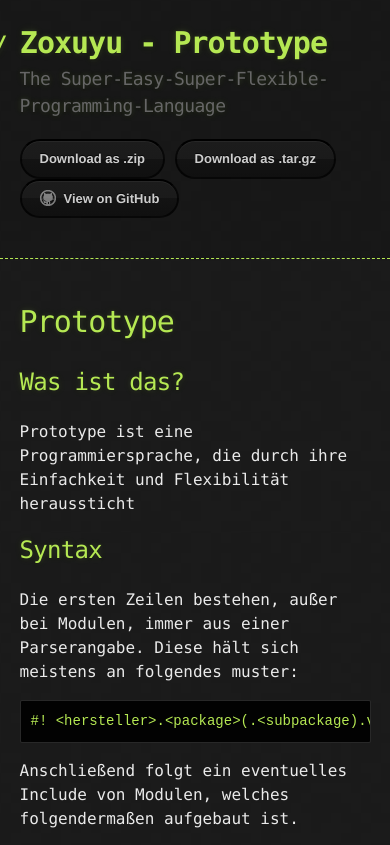
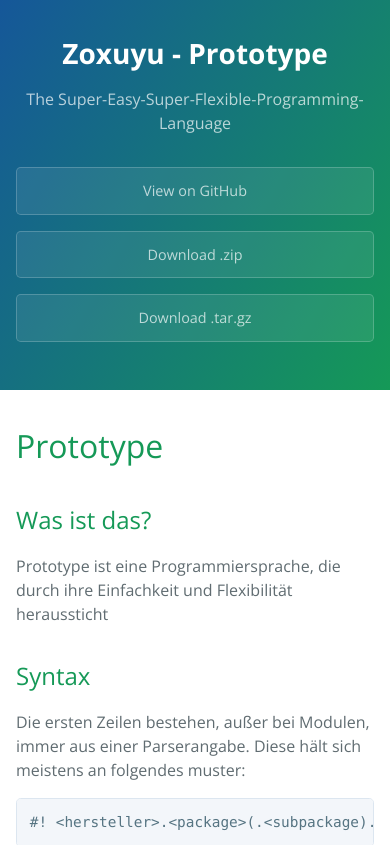
Before and after one commit to zoxuyu/prototype, a plain HTML site: page index.html in a window 390 px wide. Shown: the top 845 px of the page. Drawn offline with nearby package versions, Linux system fonts and the light colour scheme.

Commit message:
Create gh-pages branch via GitHub

```diff
--- a/index.html
+++ b/index.html
@@ -1,34 +1,25 @@
 <!DOCTYPE html>
-<html>
+<html lang="en-us">
   <head>
-    <meta charset='utf-8'>
-    <meta http-equiv="X-UA-Compatible" content="chrome=1">
+    <meta charset="UTF-8">
+    <title>Zoxuyu - Prototype by zoxuyu</title>
+    <meta name="viewport" content="width=device-width, initial-scale=1">
+    <link rel="stylesheet" type="text/css" href="stylesheets/normalize.css" media="screen">
+    <link href='https://fonts.googleapis.com/css?family=Open+Sans:400,700' rel='stylesheet' type='text/css'>
+    <link rel="stylesheet" type="text/css" href="stylesheets/stylesheet.css" media="screen">
+    <link rel="stylesheet" type="text/css" href="stylesheets/github-light.css" media="screen">
+  </head>
+  <body>
+    <section class="page-header">
+      <h1 class="project-name">Zoxuyu - Prototype</h1>
+      <h2 class="project-tagline">The Super-Easy-Super-Flexible-Programming-Language</h2>
+      <a href="https://github.com/zoxuyu/prototype" class="btn">View on GitHub</a>
+      <a href="https://github.com/zoxuyu/prototype/zipball/master" class="btn">Download .zip</a>
+      <a href="https://github.com/zoxuyu/prototype/tarball/master" class="btn">Download .tar.gz</a>
+    </section>
 
-    <link rel="stylesheet" type="text/css" href="stylesheets/stylesheet.css" media="screen">
-    <link rel="stylesheet" type="text/css" href="stylesheets/github-dark.css" media="screen">
-    <link rel="stylesheet" type="text/css" href="stylesheets/print.css" media="print">
-
-    <title>Zoxuyu - Prototype by zoxuyu</title>
-  </head>
-
-  <body>
-
-    <header>
-      <div class="container">
-        <h1>Zoxuyu - Prototype</h1>
-        <h2>The Super-Easy-Super-Flexible-Programming-Language</h2>
-
-        <section id="downloads">
-          <a href="https://github.com/zoxuyu/prototype/zipball/master" class="btn">Download as .zip</a>
-          <a href="https://github.com/zoxuyu/prototype/tarball/master" class="btn">Download as .tar.gz</a>
-          <a href="https://github.com/zoxuyu/prototype" class="btn btn-github"><span class="icon"></span>View on GitHub</a>
-        </section>
-      </div>
-    </header>
-
-    <div class="container">
-      <section id="main_content">
-        <h1>
+    <section class="main-content">
+      <h1>
 <a id="prototype" class="anchor" href="#prototype" aria-hidden="true"><span aria-hidden="true" class="octicon octicon-link"></span></a>Prototype</h1>
 
 <h2>
@@ -155,8 +146,14 @@ AUSGABE:
 "Die Variable Test enthält: Hallo Welt!. Die Variable Zahl enthält: 3.25"
 "3.25 ist größer als 3"
 </code></pre>
-      </section>
-    </div>
+
+      <footer class="site-footer">
+        <span class="site-footer-owner"><a href="https://github.com/zoxuyu/prototype">Zoxuyu - Prototype</a> is maintained by <a href="https://github.com/zoxuyu">zoxuyu</a>.</span>
+
+        <span class="site-footer-credits">This page was generated by <a href="https://pages.github.com">GitHub Pages</a> using the <a href="https://github.com/jasonlong/cayman-theme">Cayman theme</a> by <a href="https://twitter.com/jasonlong">Jason Long</a>.</span>
+      </footer>
+
+    </section>
 
 
   </body>
--- a/stylesheets/stylesheet.css
+++ b/stylesheets/stylesheet.css
@@ -1,247 +1,245 @@
+* {
+  box-sizing: border-box; }
+
 body {
+  padding: 0;
   margin: 0;
-  padding: 0;
-  background: #151515 url("../images/bkg.png") 0 0;
-  color: #eaeaea;
-  font: 16px;
+  font-family: "Open Sans", "Helvetica Neue", Helvetica, Arial, sans-serif;
+  font-size: 16px;
   line-height: 1.5;
-  font-family: Monaco, "Bitstream Vera Sans Mono", "Lucida Console", Terminal, monospace;
-}
+  color: #606c71; }
 
-/* General & 'Reset' Stuff */
-
-.container {
-  width: 90%;
-  max-width: 600px;
-  margin: 0 auto;
-}
-
-section {
-  display: block;
-  margin: 0 0 20px 0;
-}
-
-h1, h2, h3, h4, h5, h6 {
-  margin: 0 0 20px;
-}
-
-li {
-  line-height: 1.4 ;
-}
-
-/* Header, <header>
-   header   - container
-   h1       - project name
-   h2       - project description
-*/
-
-header {
-  background: rgba(0, 0, 0, 0.1);
-  width: 100%;
-  border-bottom: 1px dashed #b5e853;
-  padding: 20px 0;
-  margin: 0 0 40px 0;
-}
-
-header h1 {
-  font-size: 30px;
-  line-height: 1.5;
-  margin: 0 0 0 -40px;
-  font-weight: bold;
-  font-family: Monaco, "Bitstream Vera Sans Mono", "Lucida Console", Terminal, monospace;
-  color: #b5e853;
-  text-shadow: 0 1px 1px rgba(0, 0, 0, 0.1),
-               0 0 5px rgba(181, 232, 83, 0.1),
-               0 0 10px rgba(181, 232, 83, 0.1);
-  letter-spacing: -1px;
-  -webkit-font-smoothing: antialiased;
-}
-
-header h1:before {
-  content: "./ ";
-  font-size: 24px;
-}
-
-header h2 {
-  font-size: 18px;
-  font-weight: 300;
-  color: #666;
-}
-
-#downloads .btn {
-  display: inline-block;
-  text-align: center;
-  margin: 0;
-}
-
-/* Main Content
-*/
-
-#main_content {
-  width: 100%;
-  -webkit-font-smoothing: antialiased;
-}
-section img {
-  max-width: 100%
-}
-
-h1, h2, h3, h4, h5, h6 {
-  font-weight: normal;
-  font-family: Monaco, "Bitstream Vera Sans Mono", "Lucida Console", Terminal, monospace;
-  color: #b5e853;
-  letter-spacing: -0.03em;
-  text-shadow: 0 1px 1px rgba(0, 0, 0, 0.1),
-               0 0 5px rgba(181, 232, 83, 0.1),
-               0 0 10px rgba(181, 232, 83, 0.1);
-}
-
-#main_content h1 {
-  font-size: 30px;
-}
-
-#main_content h2 {
-  font-size: 24px;
-}
-
-#main_content h3 {
-  font-size: 18px;
-}
-
-#main_content h4 {
-  font-size: 14px;
-}
-
-#main_content h5 {
-  font-size: 12px;
-  text-transform: uppercase;
-  margin: 0 0 5px 0;
-}
-
-#main_content h6 {
-  font-size: 12px;
-  text-transform: uppercase;
-  color: #999;
-  margin: 0 0 5px 0;
-}
-
-dt {
-  font-style: italic;
-  font-weight: bold;
-}
-
-ul li {
-  list-style: none;
-}
-
-ul li:before {
-  content: ">>";
-  font-family: Monaco, "Bitstream Vera Sans Mono", "Lucida Console", Terminal, monospace;
-  font-size: 13px;
-  color: #b5e853;
-  margin-left: -37px;
-  margin-right: 21px;
-  line-height: 16px;
-}
-
-blockquote {
-  color: #aaa;
-  padding-left: 10px;
-  border-left: 1px dotted #666;
-}
-
-pre {
-  background: rgba(0, 0, 0, 0.9);
-  border: 1px solid rgba(255, 255, 255, 0.15);
-  padding: 10px;
-  font-size: 14px;
-  color: #b5e853;
-  border-radius: 2px;
-  -moz-border-radius: 2px;
-  -webkit-border-radius: 2px;
-  text-wrap: normal;
-  overflow: auto;
-  overflow-y: hidden;
-}
-
-table {
-  width: 100%;
-  margin: 0 0 20px 0;
-}
-
-th {
-  text-align: left;
-  border-bottom: 1px dashed #b5e853;
-  padding: 5px 10px;
-}
-
-td {
-  padding: 5px 10px;
-}
-
-hr {
-  height: 0;
-  border: 0;
-  border-bottom: 1px dashed #b5e853;
-  color: #b5e853;
-}
-
-/* Buttons
-*/
+a {
+  color: #1e6bb8;
+  text-decoration: none; }
+  a:hover {
+    text-decoration: underline; }
 
 .btn {
   display: inline-block;
-  background: -webkit-linear-gradient(top, rgba(40, 40, 40, 0.3), rgba(35, 35, 35, 0.3) 50%, rgba(10, 10, 10, 0.3) 50%, rgba(0, 0, 0, 0.3));
-  padding: 8px 18px;
-  border-radius: 50px;
-  border: 2px solid rgba(0, 0, 0, 0.7);
-  border-bottom: 2px solid rgba(0, 0, 0, 0.7);
-  border-top: 2px solid rgba(0, 0, 0, 1);
-  color: rgba(255, 255, 255, 0.8);
-  font-family: Helvetica, Arial, sans-serif;
-  font-weight: bold;
-  font-size: 13px;
-  text-decoration: none;
-  text-shadow: 0 -1px 0 rgba(0, 0, 0, 0.75);
-  box-shadow: inset 0 1px 0 rgba(255, 255, 255, 0.05);
-}
+  margin-bottom: 1rem;
+  color: rgba(255, 255, 255, 0.7);
+  background-color: rgba(255, 255, 255, 0.08);
+  border-color: rgba(255, 255, 255, 0.2);
+  border-style: solid;
+  border-width: 1px;
+  border-radius: 0.3rem;
+  transition: color 0.2s, background-color 0.2s, border-color 0.2s; }
+  .btn + .btn {
+    margin-left: 1rem; }
 
 .btn:hover {
-  background: -webkit-linear-gradient(top, rgba(40, 40, 40, 0.6), rgba(35, 35, 35, 0.6) 50%, rgba(10, 10, 10, 0.8) 50%, rgba(0, 0, 0, 0.8));
-}
+  color: rgba(255, 255, 255, 0.8);
+  text-decoration: none;
+  background-color: rgba(255, 255, 255, 0.2);
+  border-color: rgba(255, 255, 255, 0.3); }
 
-.btn .icon {
-  display: inline-block;
-  width: 16px;
-  height: 16px;
-  margin: 1px 8px 0 0;
-  float: left;
-}
+@media screen and (min-width: 64em) {
+  .btn {
+    padding: 0.75rem 1rem; } }
 
-.btn-github .icon {
-  opacity: 0.6;
-  background: url("../images/blacktocat.png") 0 0 no-repeat;
-}
+@media screen and (min-width: 42em) and (max-width: 64em) {
+  .btn {
+    padding: 0.6rem 0.9rem;
+    font-size: 0.9rem; } }
 
-/* Links
-   a, a:hover, a:visited
-*/
+@media screen and (max-width: 42em) {
+  .btn {
+    display: block;
+    width: 100%;
+    padding: 0.75rem;
+    font-size: 0.9rem; }
+    .btn + .btn {
+      margin-top: 1rem;
+      margin-left: 0; } }
 
-a {
-  color: #63c0f5;
-  text-shadow: 0 0 5px rgba(104, 182, 255, 0.5);
-}
+.page-header {
+  color: #fff;
+  text-align: center;
+  background-color: #159957;
+  background-image: linear-gradient(120deg, #155799, #159957); }
 
-/* Clearfix */
+@media screen and (min-width: 64em) {
+  .page-header {
+    padding: 5rem 6rem; } }
 
-.cf:before, .cf:after {
-  content:"";
-  display:table;
-}
+@media screen and (min-width: 42em) and (max-width: 64em) {
+  .page-header {
+    padding: 3rem 4rem; } }
 
-.cf:after {
-  clear:both;
-}
+@media screen and (max-width: 42em) {
+  .page-header {
+    padding: 2rem 1rem; } }
 
-.cf {
-  zoom:1;
-}
+.project-name {
+  margin-top: 0;
+  margin-bottom: 0.1rem; }
+
+@media screen and (min-width: 64em) {
+  .project-name {
+    font-size: 3.25rem; } }
+
+@media screen and (min-width: 42em) and (max-width: 64em) {
+  .project-name {
+    font-size: 2.25rem; } }
+
+@media screen and (max-width: 42em) {
+  .project-name {
+    font-size: 1.75rem; } }
+
+.project-tagline {
+  margin-bottom: 2rem;
+  font-weight: normal;
+  opacity: 0.7; }
+
+@media screen and (min-width: 64em) {
+  .project-tagline {
+    font-size: 1.25rem; } }
+
+@media screen and (min-width: 42em) and (max-width: 64em) {
+  .project-tagline {
+    font-size: 1.15rem; } }
+
+@media screen and (max-width: 42em) {
+  .project-tagline {
+    font-size: 1rem; } }
+
+.main-content :first-child {
+  margin-top: 0; }
+.main-content img {
+  max-width: 100%; }
+.main-content h1, .main-content h2, .main-content h3, .main-content h4, .main-content h5, .main-content h6 {
+  margin-top: 2rem;
+  margin-bottom: 1rem;
+  font-weight: normal;
+  color: #159957; }
+.main-content p {
+  margin-bottom: 1em; }
+.main-content code {
+  padding: 2px 4px;
+  font-family: Consolas, "Liberation Mono", Menlo, Courier, monospace;
+  font-size: 0.9rem;
+  color: #383e41;
+  background-color: #f3f6fa;
+  border-radius: 0.3rem; }
+.main-content pre {
+  padding: 0.8rem;
+  margin-top: 0;
+  margin-bottom: 1rem;
+  font: 1rem Consolas, "Liberation Mono", Menlo, Courier, monospace;
+  color: #567482;
+  word-wrap: normal;
+  background-color: #f3f6fa;
+  border: solid 1px #dce6f0;
+  border-radius: 0.3rem; }
+  .main-content pre > code {
+    padding: 0;
+    margin: 0;
+    font-size: 0.9rem;
+    color: #567482;
+    word-break: normal;
+    white-space: pre;
+    background: transparent;
+    border: 0; }
+.main-content .highlight {
+  margin-bottom: 1rem; }
+  .main-content .highlight pre {
+    margin-bottom: 0;
+    word-break: normal; }
+.main-content .highlight pre, .main-content pre {
+  padding: 0.8rem;
+  overflow: auto;
+  font-size: 0.9rem;
+  line-height: 1.45;
+  border-radius: 0.3rem; }
+.main-content pre code, .main-content pre tt {
+  display: inline;
+  max-width: initial;
+  padding: 0;
+  margin: 0;
+  overflow: initial;
+  line-height: inherit;
+  word-wrap: normal;
+  background-color: transparent;
+  border: 0; }
+  .main-content pre code:before, .main-content pre code:after, .main-content pre tt:before, .main-content pre tt:after {
+    content: normal; }
+.main-content ul, .main-content ol {
+  margin-top: 0; }
+.main-content blockquote {
+  padding: 0 1rem;
+  margin-left: 0;
+  color: #819198;
+  border-left: 0.3rem solid #dce6f0; }
+  .main-content blockquote > :first-child {
+    margin-top: 0; }
+  .main-content blockquote > :last-child {
+    margin-bottom: 0; }
+.main-content table {
+  display: block;
+  width: 100%;
+  overflow: auto;
+  word-break: normal;
+  word-break: keep-all; }
+  .main-content table th {
+    font-weight: bold; }
+  .main-content table th, .main-content table td {
+    padding: 0.5rem 1rem;
+    border: 1px solid #e9ebec; }
+.main-content dl {
+  padding: 0; }
+  .main-content dl dt {
+    padding: 0;
+    margin-top: 1rem;
+    font-size: 1rem;
+    font-weight: bold; }
+  .main-content dl dd {
+    padding: 0;
+    margin-bottom: 1rem; }
+.main-content hr {
+  height: 2px;
+  padding: 0;
+  margin: 1rem 0;
+  background-color: #eff0f1;
+  border: 0; }
+
+@media screen and (min-width: 64em) {
+  .main-content {
+    max-width: 64rem;
+    padding: 2rem 6rem;
+    margin: 0 auto;
+    font-size: 1.1rem; } }
+
+@media screen and (min-width: 42em) and (max-width: 64em) {
+  .main-content {
+    padding: 2rem 4rem;
+    font-size: 1.1rem; } }
+
+@media screen and (max-width: 42em) {
+  .main-content {
+    padding: 2rem 1rem;
+    font-size: 1rem; } }
+
+.site-footer {
+  padding-top: 2rem;
+  margin-top: 2rem;
+  border-top: solid 1px #eff0f1; }
+
+.site-footer-owner {
+  display: block;
+  font-weight: bold; }
+
+.site-footer-credits {
+  color: #819198; }
+
+@media screen and (min-width: 64em) {
+  .site-footer {
+    font-size: 1rem; } }
+
+@media screen and (min-width: 42em) and (max-width: 64em) {
+  .site-footer {
+    font-size: 1rem; } }
+
+@media screen and (max-width: 42em) {
+  .site-footer {
+    font-size: 0.9rem; } }
```
